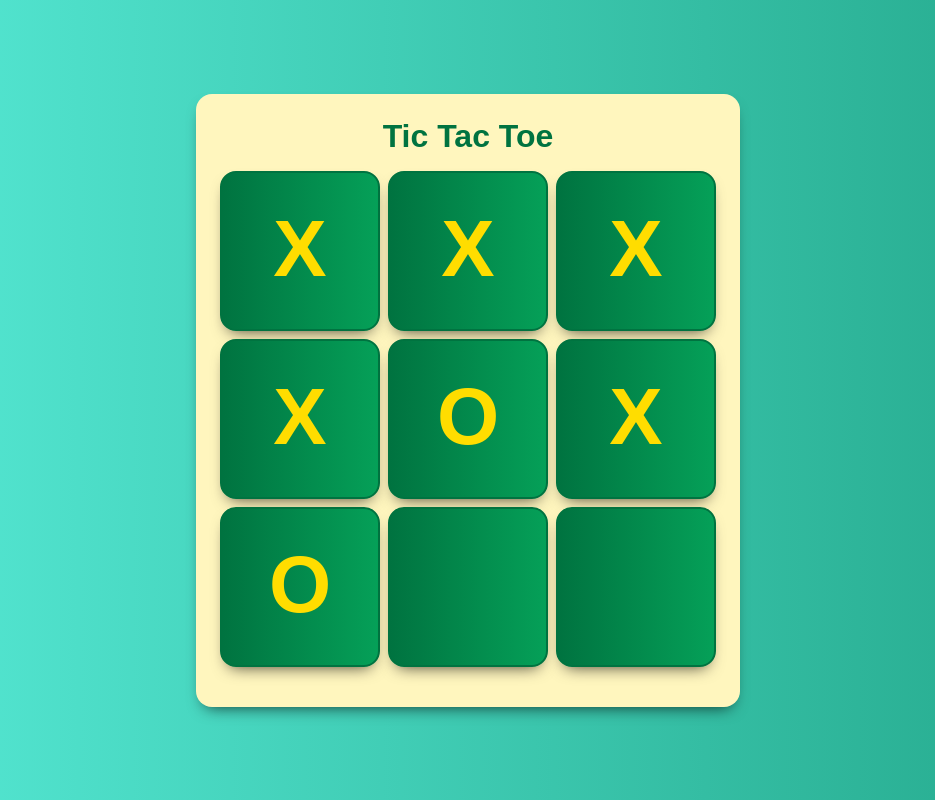
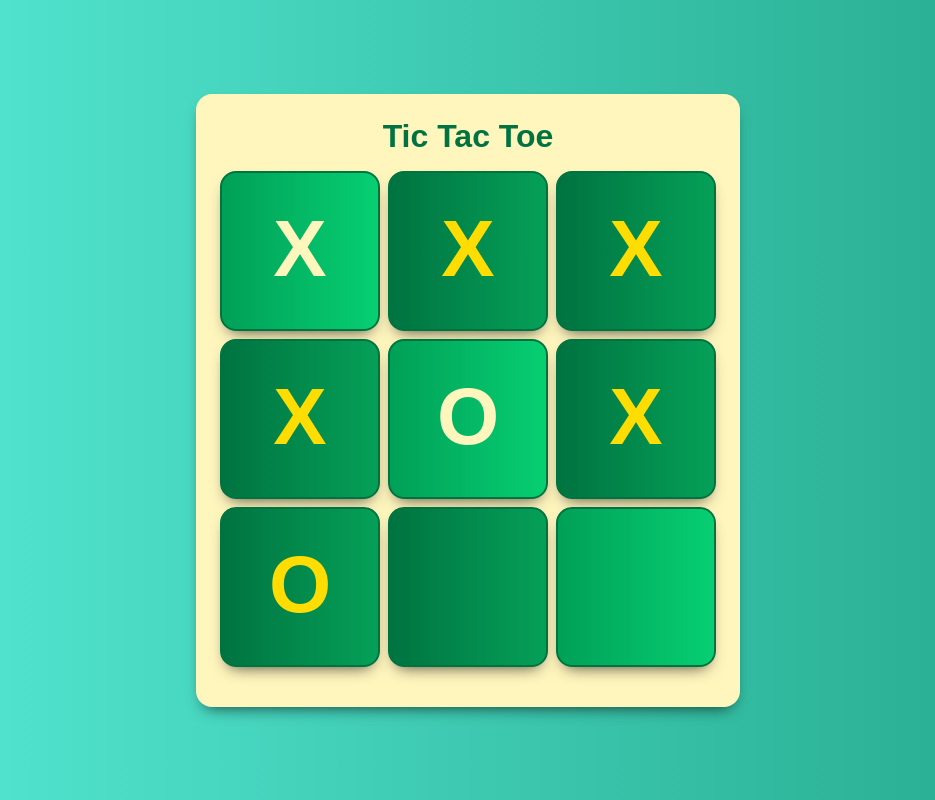
Before and after one commit to sarthak264/tic_tac_toe, a React (Create React App) app: page / in a window 1280 px wide. Shown: the whole page, without its empty margins (172-1107 px from the left). Built offline with nearby package versions, Linux system fonts and the light colour scheme.

Commit message:
winningCombination can be set dynamically now

```diff
--- a/src/components/board/Board.jsx
+++ b/src/components/board/Board.jsx
@@ -3,11 +3,15 @@ import Cell from "./../cell/Cell";
 
 const Board = () => {
   const cellValues = ['X','X','X','X','O','X','O','',''];
+  const winningCombination = [0,4,8];
+
   return (
     <div id="board">
       {cellValues.map((item, index) => {
+        const highlight = winningCombination &&
+                          winningCombination.indexOf(index) >= 0;
         return (
-          <Cell key={index} value={item} highlight={false} />
+          <Cell key={index} value={item} highlight={highlight} />
         )
       })}
     </div>
```
